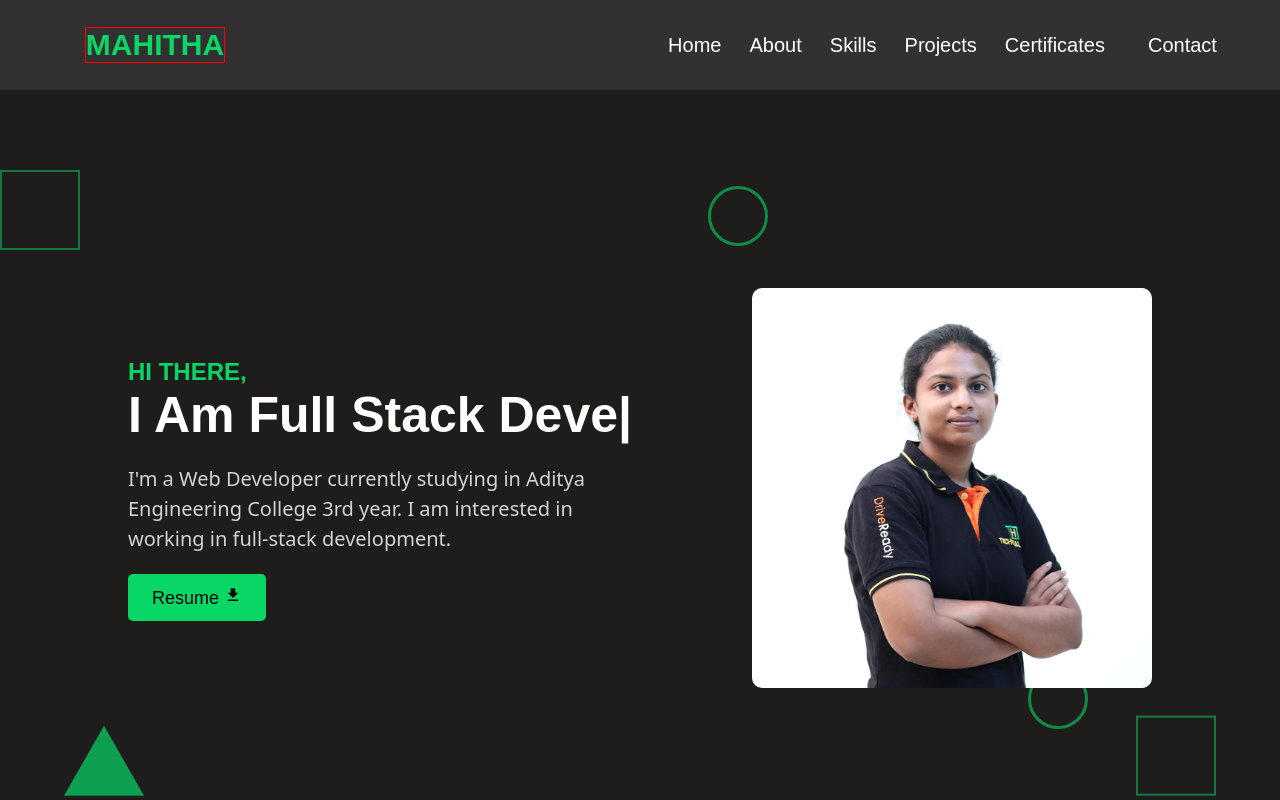
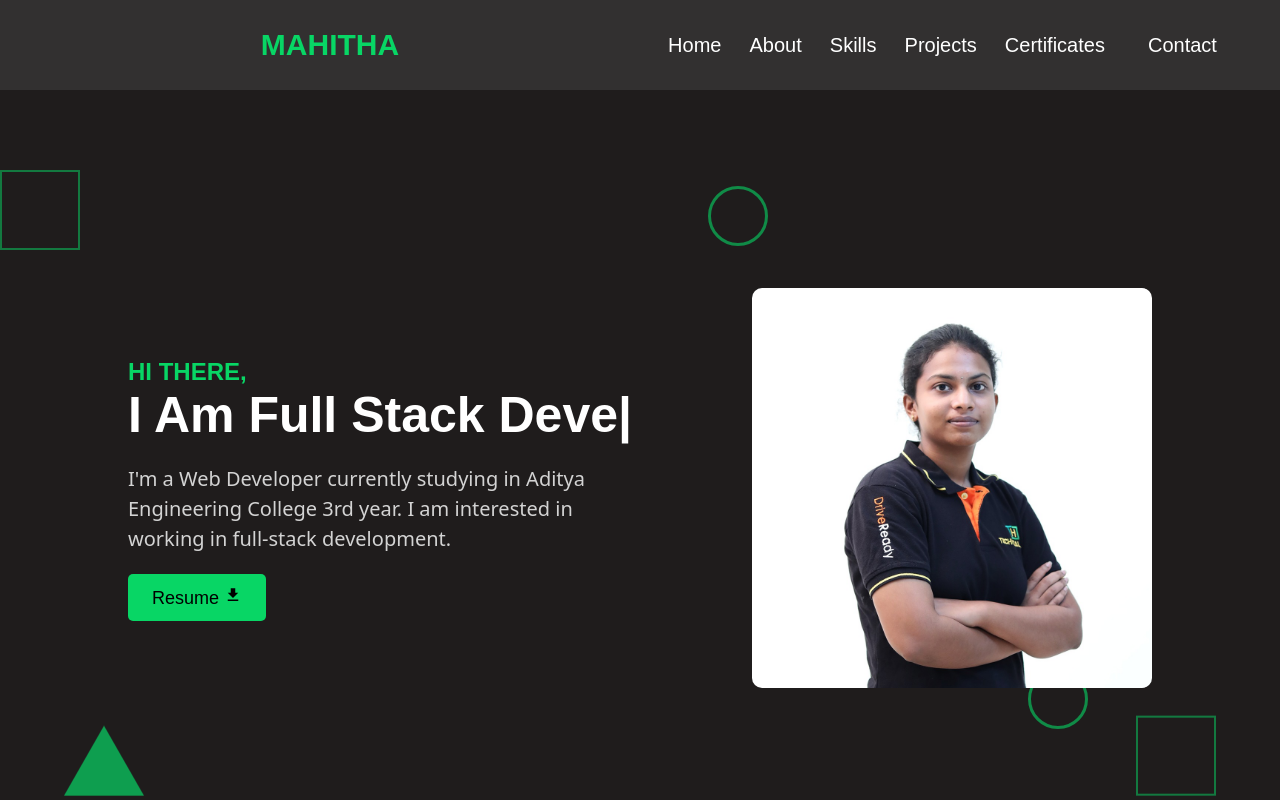
Before and after one commit to dedeepya55/PortfolioMahi, a React (Vite) app: page /Home in a window 1280 px wide. Shown: the top 800 px of the page. Built offline with nearby package versions, Linux system fonts and the light colour scheme.

Commit message:
Update header.module.css

```diff
--- a/src/components/MahiPotfolio/header.module.css
+++ b/src/components/MahiPotfolio/header.module.css
@@ -34,7 +34,7 @@ body {
   align-items: center;
 }
 .firstheadersub:nth-child(1){
-  padding-right: 350px;
+/*   padding-right: 380px; */
   /* border:2px solid red; */
 }
 @media (max-width:768px) {
@@ -46,7 +46,7 @@ body {
   font-size: 30px;
   color:#08D665;
   font-weight: bold;
-  border:1px solid red;
+/*   border:1px solid red; */
 }
 
 .listelements {
```
